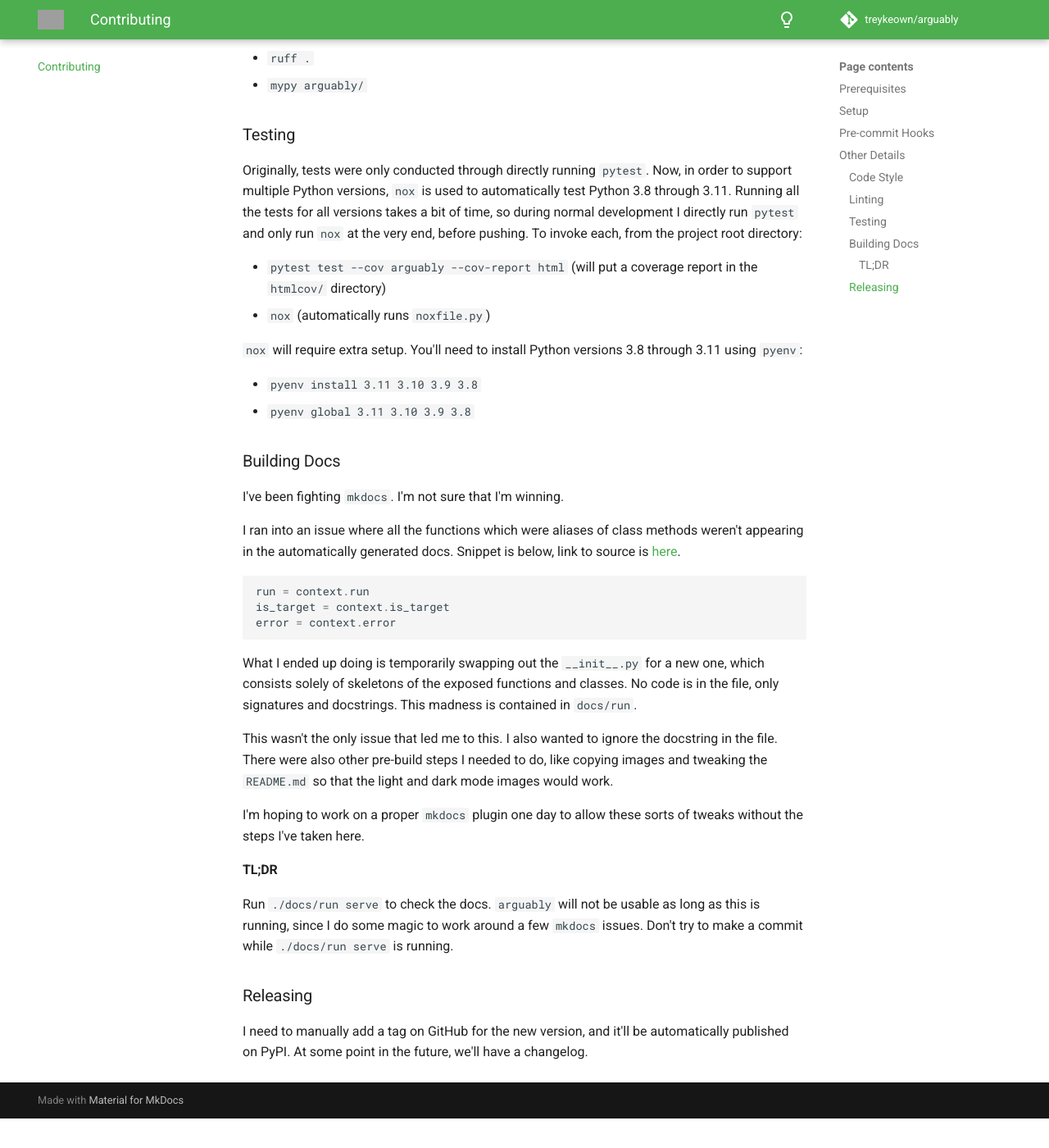
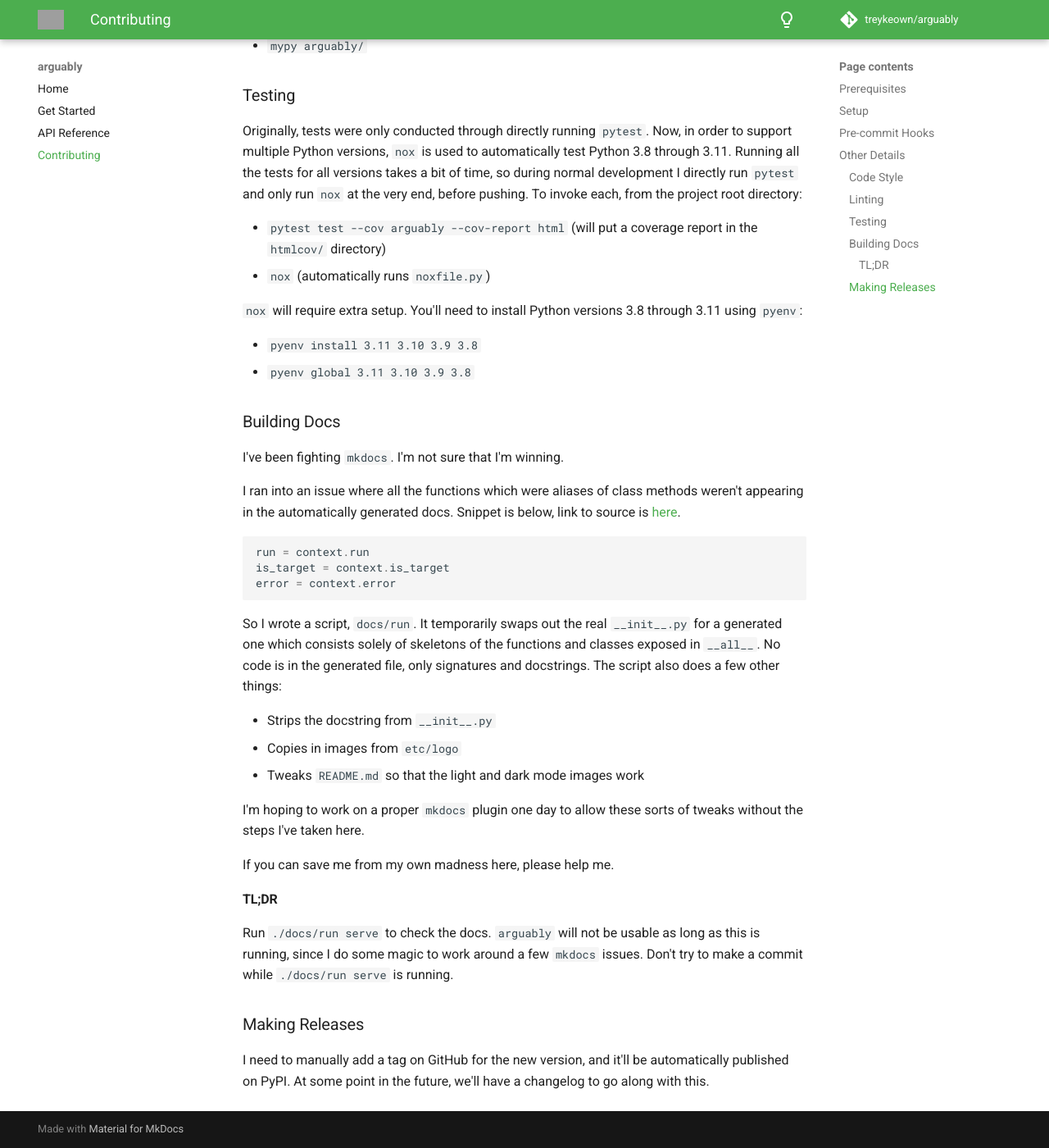
Before and after one commit to treykeown/arguably, an MkDocs documentation site: the page built from docs/contributing.md, in a window 1280 px wide and 1400 px high, scrolled down 1445 px. Shown: the whole window at 82% size. Built offline with MkDocs 1.6.1 and Material for MkDocs 9.7.7, drawn with Linux system fonts in a browser that asks for light colours; comment, search, counter and statistics services are not loaded; before the commit the page ends 2809 px from its top, so only the background shows below that; grey boxes are pictures that could not be loaded.

Commit message:
Update contributing, add intro for API reference

````diff
--- a/docs/contributing.md
+++ b/docs/contributing.md
@@ -80,22 +80,24 @@ is_target = context.is_target
 error = context.error
 ```
 
-What I ended up doing is temporarily swapping out the `__init__.py` for a new one, which consists solely of skeletons of
-the exposed functions and classes. No code is in the file, only signatures and docstrings. This madness is contained in
-`docs/run`.
+So I wrote a script, `docs/run`. It temporarily swaps out the real `__init__.py` for a generated one which consists
+solely of skeletons of the functions and classes exposed in `__all__`. No code is in the generated file, only signatures
+and docstrings. The script also does a few other things:
 
-This wasn't the only issue that led me to this. I also wanted to ignore the docstring in the file. There were also other
-pre-build steps I needed to do, like copying images and tweaking the `README.md` so that the light and dark mode images
-would work.
+* Strips the docstring from `__init__.py`
+* Copies in images from `etc/logo`
+* Tweaks `README.md` so that the light and dark mode images work
 
 I'm hoping to work on a proper `mkdocs` plugin one day to allow these sorts of tweaks without the steps I've taken here.
+
+If you can save me from my own madness here, please help me.
 
 #### TL;DR
 
 Run `./docs/run serve` to check the docs. `arguably` will not be usable as long as this is running, since I do some
 magic to work around a few `mkdocs` issues. Don't try to make a commit while `./docs/run serve` is running.
 
-### Releasing
+### Making Releases
 
 I need to manually add a tag on GitHub for the new version, and it'll be automatically published on PyPI. At some point
-in the future, we'll have a changelog.
+in the future, we'll have a changelog to go along with this.
--- a/mkdocs.yml
+++ b/mkdocs.yml
@@ -1,4 +1,4 @@
-site_name: arguably documentation
+site_name: arguably
 site_description: The best Python CLI library, arguably.
 strict: true
 site_url: https://treykeown.github.io/arguably/
@@ -25,7 +25,6 @@ theme:
     - content.tabs.link
     - content.code.annotate
     - announce.dismiss
-    - navigation.tabs
   logo: arguably_small.png
   favicon: arguably_tiny.png
 
@@ -59,6 +58,7 @@ plugins:
           show_root_toc_entry: false
           show_source: false
           show_bases: true
+          heading_level: 3
 
 
 nav:
````
Also changed, not shown: docs/api-reference.md (+42 -1 lines).
